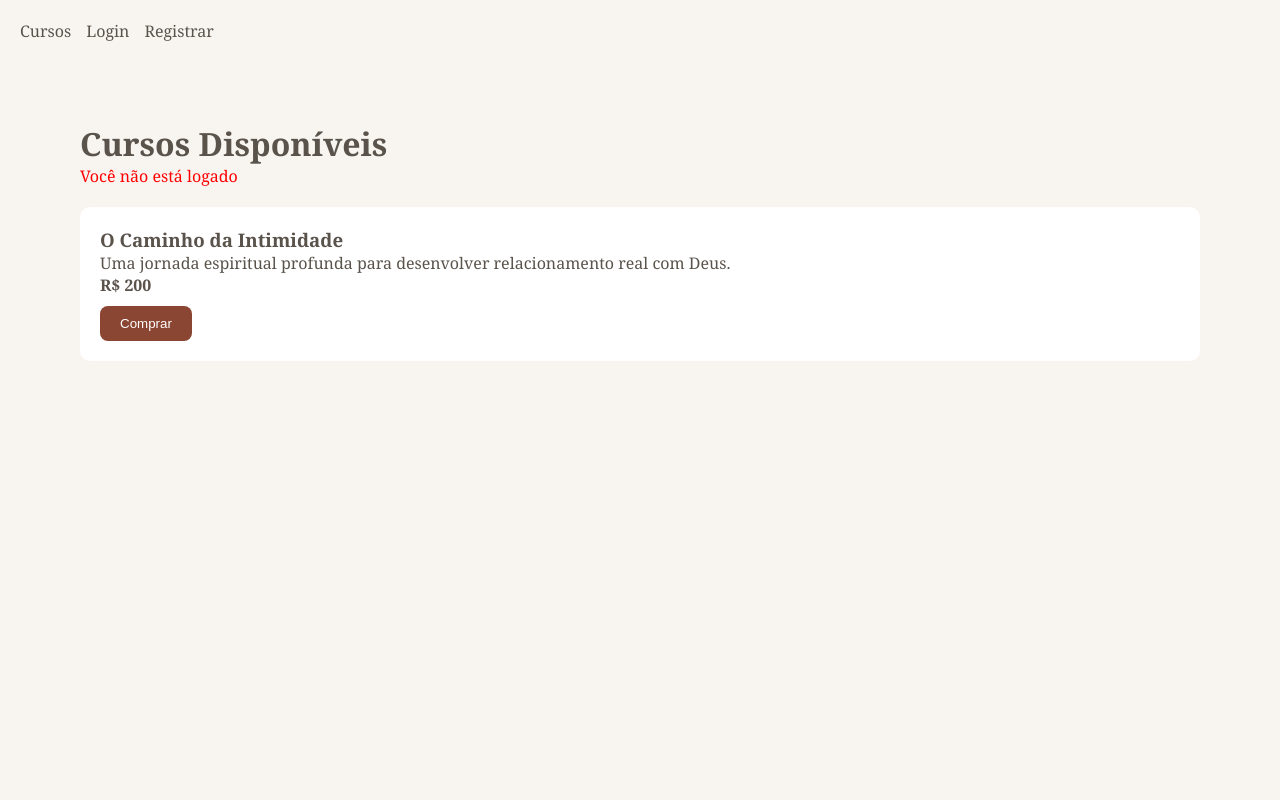
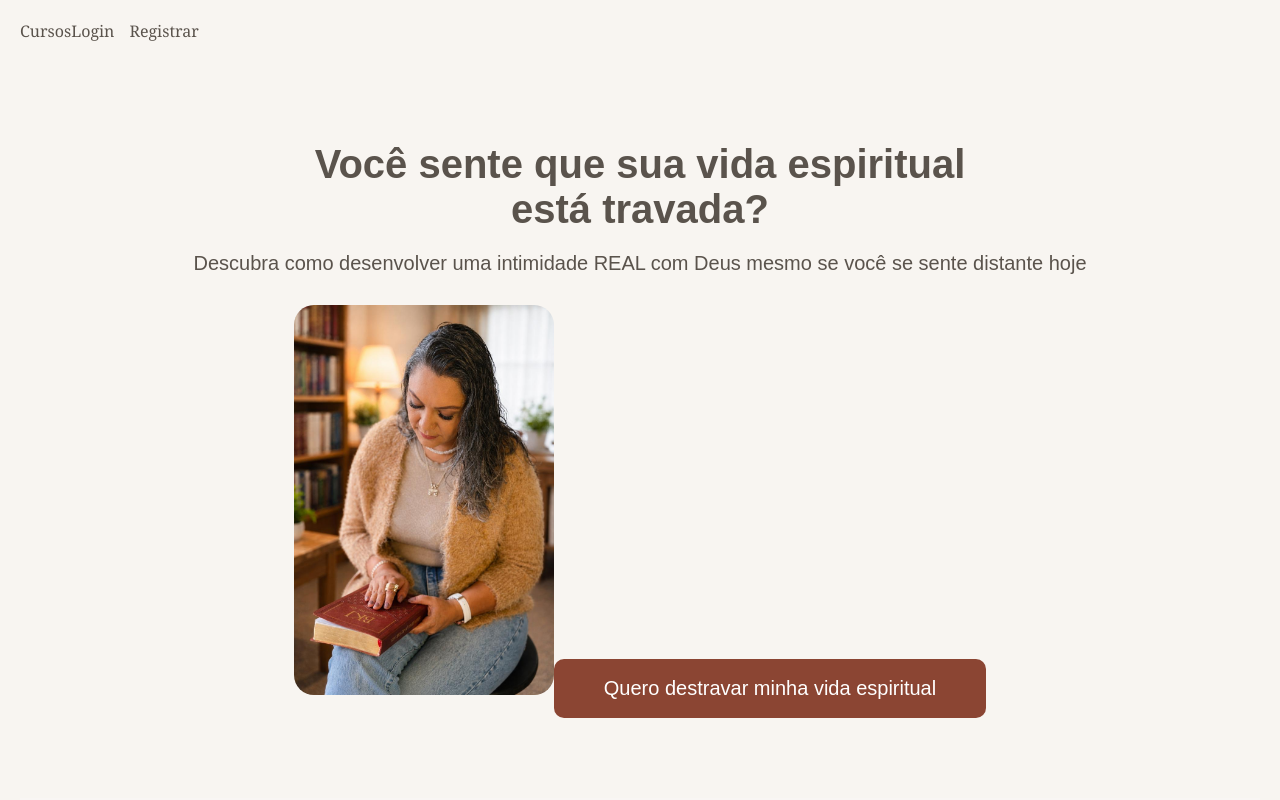
Before and after one commit to Mayra727/avivai-frontend, a React app: page / in a window 1280 px wide. Shown: the top 800 px of the page. Built offline with nearby package versions, Linux system fonts and the light colour scheme; the HTML template or start-up script is replaced by a standard one.

Commit message:
Corrige fechamento do App e define landing como home

```diff
--- a/src/App.tsx
+++ b/src/App.tsx
@@ -2,7 +2,6 @@ import { Routes, Route, Link } from "react-router-dom";
 import Courses from "./pages/Courses";
 import Register from "./pages/Register";
 import Login from "./pages/Login";
-import Home from "./pages/Home";
 import MyCourses from "./pages/MyCourses";
 import Dashboard from "./pages/Dashboard";
 import PaymentSuccess from "./pages/PaymentSuccess";
@@ -22,7 +21,7 @@ export default function App() {
 
       <nav style={{ marginBottom: "20px" }}>
 
-        <Link to="/" style={{ marginRight: "15px" }}>
+        <Link to="/cursos">
   Cursos
 </Link>
 
@@ -68,30 +67,25 @@ export default function App() {
 
  <Routes>
 
-        <Route path="/" element={<Courses />} />
+  <Route path="/" element={<EbookPage />} />
 
   <Route path="/login" element={<Login />} />
-
-<Route path="/" element={<Home />} />
-
   <Route path="/register" element={<Register />} />
 
   <Route path="/dashboard" element={<Dashboard />} />
+  <Route path="/meus-cursos" element={<MyCourses />} />
 
-        <Route path="/meus-cursos" element={<MyCourses />} />
+  <Route path="/cursos" element={<Courses />} />
 
   <Route path="/payment-success" element={<PaymentSuccess />} />
 
-        <Route
-          path="/producer-dashboard"
-          element={<ProducerDashboard />}
-        />
+  <Route path="/producer-dashboard" element={<ProducerDashboard />} />
 
   <Route path="/ebook" element={<EbookPage />} />
 
   <Route path="/produtora" element={<ProducerProfile />} />
+  <Route path="/download" element={<DownloadPage />} />
 
-<Route path="/download" element={<DownloadPage />} />
 </Routes>
 
 </div>
```
Lines whose indentation alone changed are shown as unchanged.
